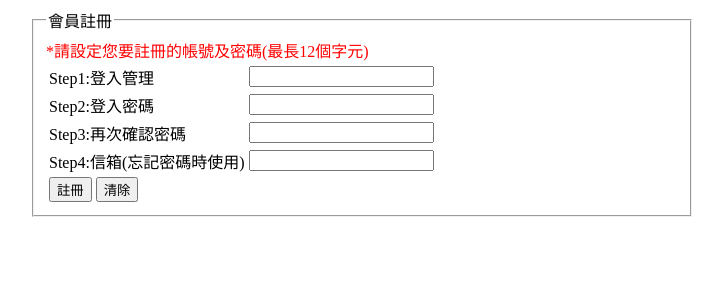
After one commit to sandy0v0/1132-BQUIZ02, a PHP site: page /front/reg.php in a window 1280 px wide. The commit adds this page. Shown: the top 300 px of the page, without its empty margins (278-1001 px from the left). Run offline with PHP 8.4, Linux system fonts and the light colour scheme.

```diff
--- a/front/login.php
+++ b/front/login.php
@@ -1,9 +1,9 @@
-<fieldset sytle="width:50%;margin:auto;">
+<fieldset style="width:50%;margin:auto;">
     <legend>會員登入</legend>
     <!-- table>tr*3>td*2 -->
     <table>
         <tr>
-            <td>帳號管理</td>
+            <td>帳號</td>
             <td><input type="text" name="acc" id="acc"></td>
         </tr>
         <tr>
@@ -12,7 +12,7 @@
         </tr>
         <tr>
             <td>
-                <input type="submit" valve="登入"><input type="reset" value="清除">
+                <input type="submit" value="登入"><input type="reset" value="清除">
             </td>
             <td>
                 <a href="?do=forgot">忘記密碼</a>
--- /dev/null
+++ b/front/reg.php
@@ -0,0 +1,32 @@
+<fieldset style="width:50%;margin:auto;">
+    <legend>會員註冊</legend>
+    <div style="color:red">
+        *請設定您要註冊的帳號及密碼(最長12個字元)
+    </div>
+    <table>
+        <tr>
+            <td>Step1:登入管理</td>
+            <td><input type="text" name="acc" id="acc"></td>
+        </tr>
+        <tr>
+            <td>Step2:登入密碼</td>
+            <td><input type="password" name="pw" id="pw"></td>
+        </tr>
+        <tr>
+            <td>Step3:再次確認密碼</td>
+            <td><input type="password" name="pw2" id="pw2"></td>
+        </tr>
+        <tr>
+            <td>Step4:信箱(忘記密碼時使用)</td>
+            <td><input type="text" name="email" id="email"></td>
+        </tr>
+        <tr>
+            <td>
+                <input type="submit" value="註冊">
+                <input type="reset" value="清除">
+            </td>
+            <td>
+            </td>
+        </tr>
+    </table>
+</fieldset>
```
Also changed, not shown: front/forgot.php (added, +19 -0 lines).
